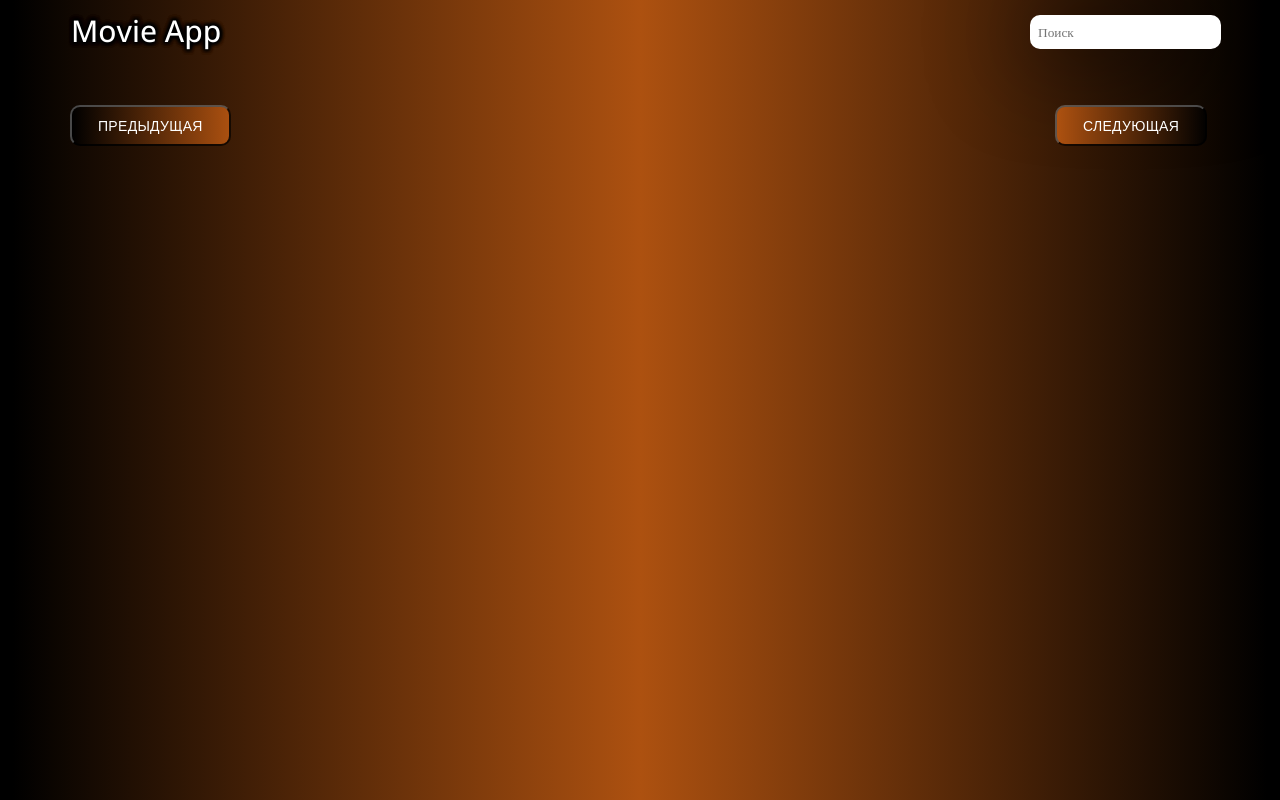
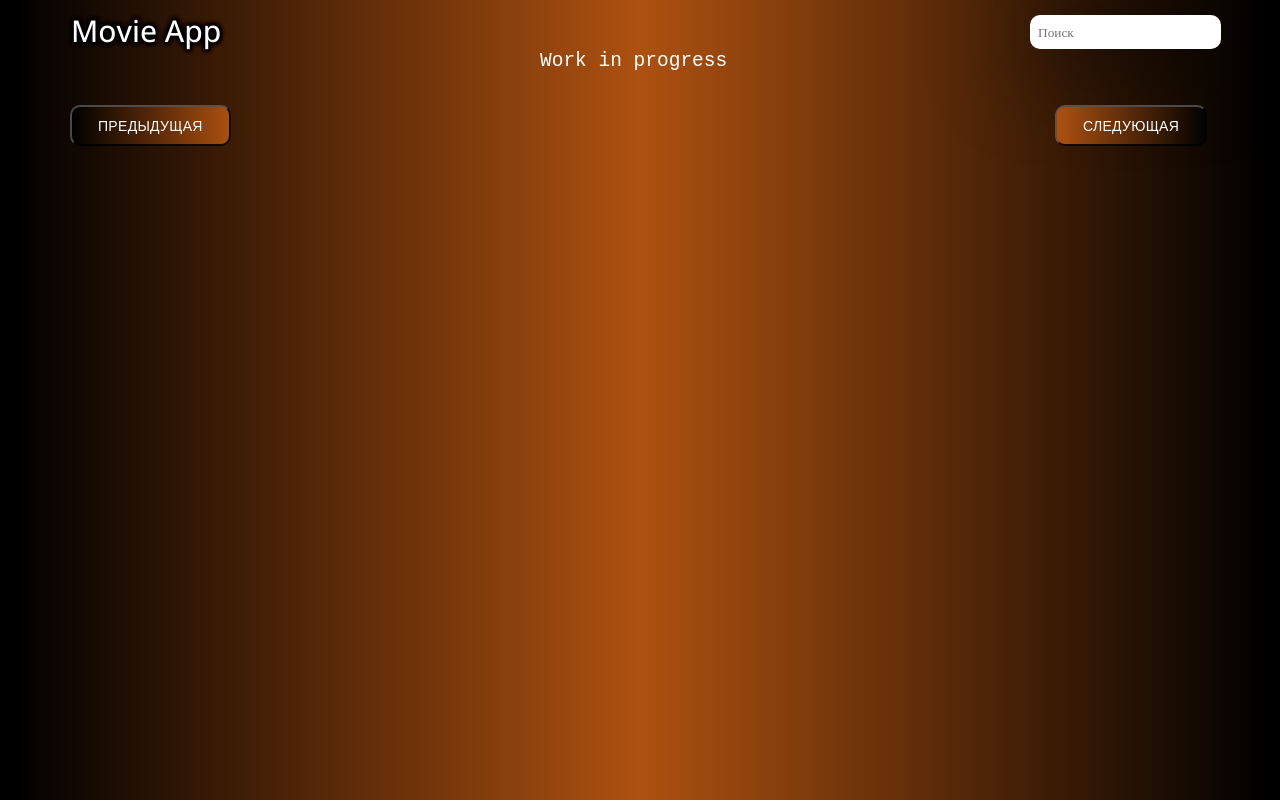
Before and after one commit to neverweakness/movie-app, a plain HTML site: page index.html in a window 1280 px wide. Drawn offline with nearby package versions, Linux system fonts and the light colour scheme; no server answers.

Commit message:
v0.1 load to repository

```diff
--- a/app.js
+++ b/app.js
@@ -222,7 +222,7 @@ function getFilmName(film) {
 // Отсечение процента от рейтинга массива
 function getRating(movie) {
     if (typeof movie.rating === 'string') {
-        if (movie.rating.length == '6'){
+        if (movie.rating.length == '5'){
         return movie.rating.substr(1, 3);
     } else return movie.rating
     } else if (typeof movie.ratingKinopoisk === 'number') {
--- a/index.html
+++ b/index.html
@@ -11,6 +11,7 @@
 </head>
 <body>
     <header class="container">
+        <h2 class="in-progress">Work in progress</h2>
         <div class="header__content">
             <a href="index.html" class="header__logo">Movie App</a>
         </div>
--- a/style.css
+++ b/style.css
@@ -2,6 +2,16 @@
     margin: 0px;
     padding: 0px;
     box-sizing: border-box;
+  }
+
+  .in-progress {
+    position: absolute;
+    margin-block-start: 50px;
+    margin-inline-start: 500px;
+    text-align: center;
+    font-family: monospace;
+    font-weight: normal;
+    color: white;
   }
 
   body {
```
